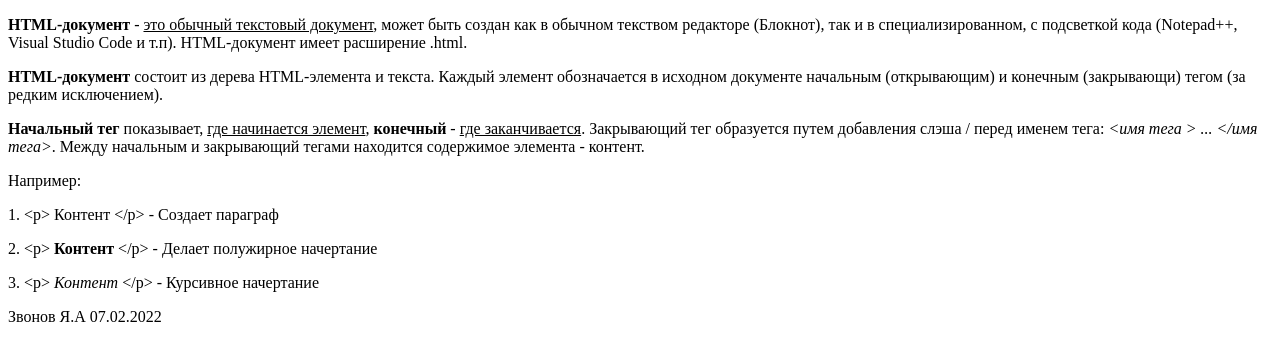
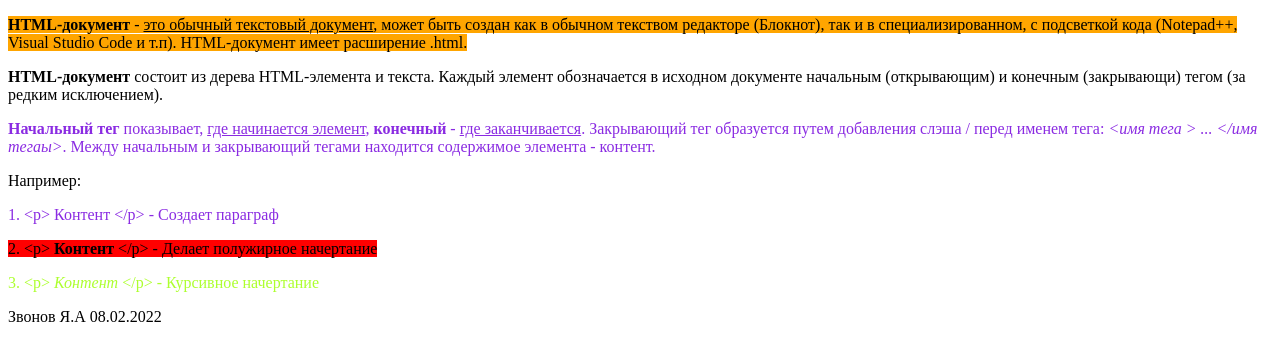
Before and after one commit to YaroslavZvonov/zvonov-base-html, a plain HTML site: page base-html/index.html in a window 1280 px wide. Drawn offline with Linux system fonts and the light colour scheme.

Commit message:
change up the text color

```diff
--- a/base-html/index.html
+++ b/base-html/index.html
@@ -8,34 +8,38 @@
 </head>
 <body>
     <p>
-        <b>HTML-документ</b> - <u>это обычный текстовый документ</u>, может быть создан как в обычном текством редакторе
+       <span style="background-color: orange;">
+         <b>HTML-документ</b> - <u>это обычный текстовый документ</u>, может быть создан как в обычном текством редакторе
         (Блокнот), так и в специализированном, с подсветкой кода (Notepad++, Visual Studio Code и т.п). HTML-документ
         имеет расширение .html.
+       </span>
     </p>
     <p>
         <b>HTML-документ</b> состоит из дерева HTML-элемента и текста. Каждый элемент обозначается в исходном
         документе начальным (открывающим) и конечным (закрывающи) тегом (за редким исключением).
     </p>
-    <p>
+    <p style="color:blueviolet;">
         <b>Начальный тег</b> показывает, <u>где начинается элемент</u>, <b>конечный</b> - <u>где заканчивается</u>. Закрывающий тег образуется
-        путем добавления слэша / перед именем тега: <i>&lt;имя тега &gt; ... &lt;/имя тега&gt;</i>. Между начальным и закрывающий тегами
+        путем добавления слэша / перед именем тега: <i>&lt;имя тега &gt; ... &lt;/имя тегаы&gt;</i>. Между начальным и закрывающий тегами
         находится содержимое элемента - контент.
 
     </p>
     <p>
         Например:
     </p>
-    <p>
+    <p style="color: blueviolet;">
         1. &lt;p&gt; Контент &lt;/p&gt; - Создает параграф
     </p>
     <p>
+        <span style="background-color: red;">
         2. &lt;p&gt; <b>Контент</b> &lt;/p&gt; - Делает полужирное начертание
+        </span>
     </p>
-    <p>
+    <p style="color:greenyellow;">
         3. &lt;p&gt;<i> Контент </i>&lt;/p&gt; - Курсивное начертание
     </p>
     <p>
-        Звонов Я.А 07.02.2022
+        Звонов Я.А 08.02.2022
     </p>
 </body>
 </html>
```
